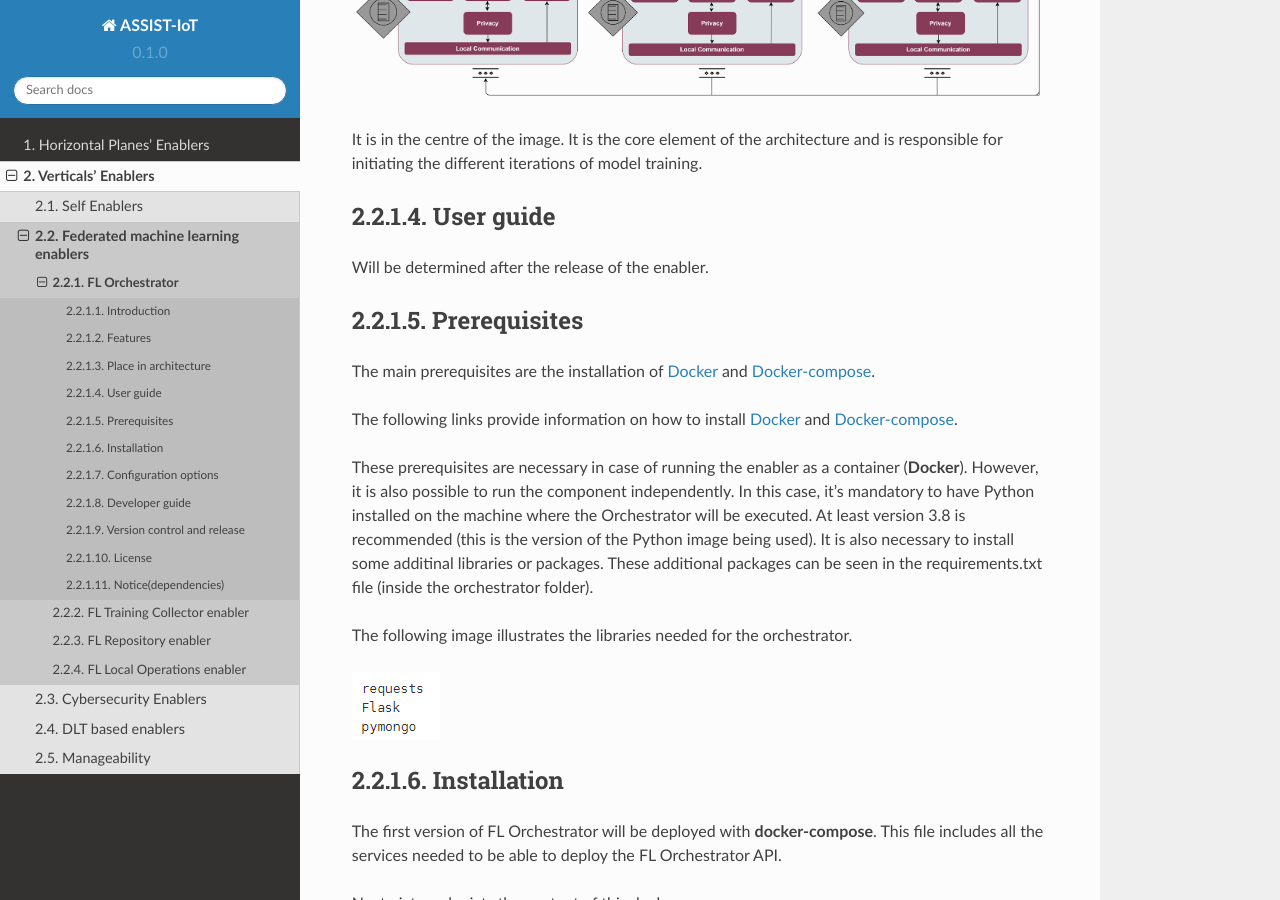
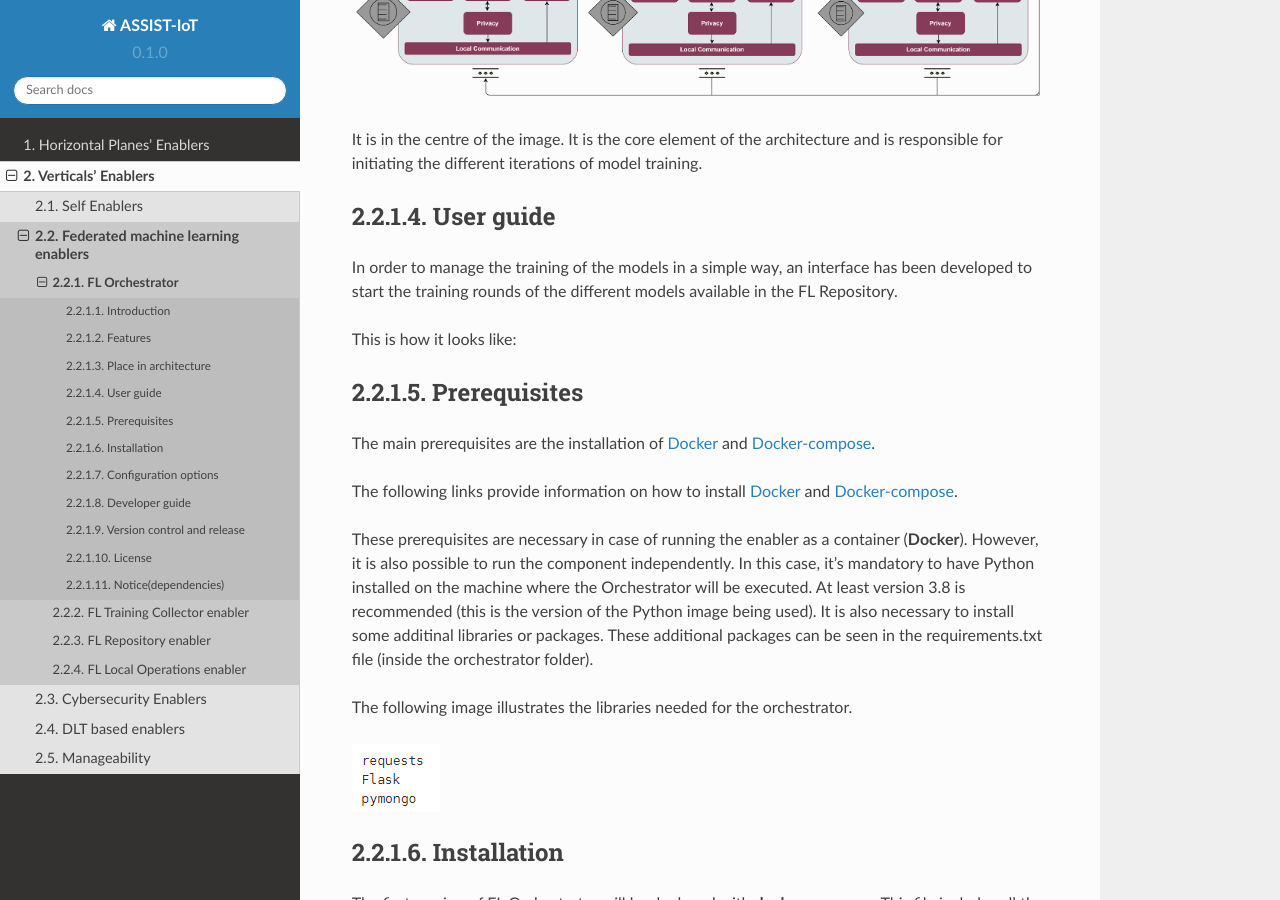
Before and after one commit to assist-iot/assist-iot-documentation, a Sphinx documentation site: the page built from docs/source/verticals/federated/fl_orchestrator.rst, in a window 1280 px wide and 900 px high, scrolled down 1172 px. Built offline with Sphinx 7.4.7 and the Read the Docs theme 2.0.0, drawn with Linux system fonts in a browser that asks for light colours.

Commit message:
Update fl_orchestrator.rst
Update User guide section

```diff
--- a/docs/source/verticals/federated/fl_orchestrator.rst
+++ b/docs/source/verticals/federated/fl_orchestrator.rst
@@ -38,7 +38,9 @@ It is in the centre of the image. It is the core element of the architecture and
 ***************
 User guide
 ***************
-Will be determined after the release of the enabler.
+In order to manage the training of the models in a simple way, an interface has been developed to start the training rounds of the different models available in the FL Repository.
+
+This is how it looks like:
 
 ***************
 Prerequisites
```
